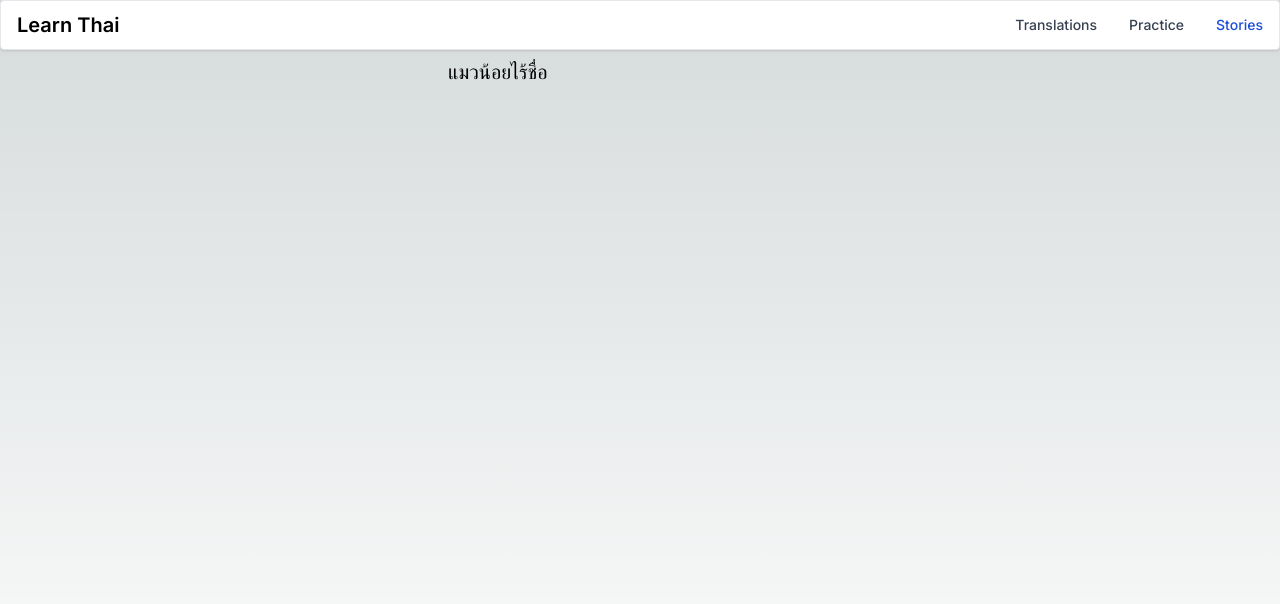
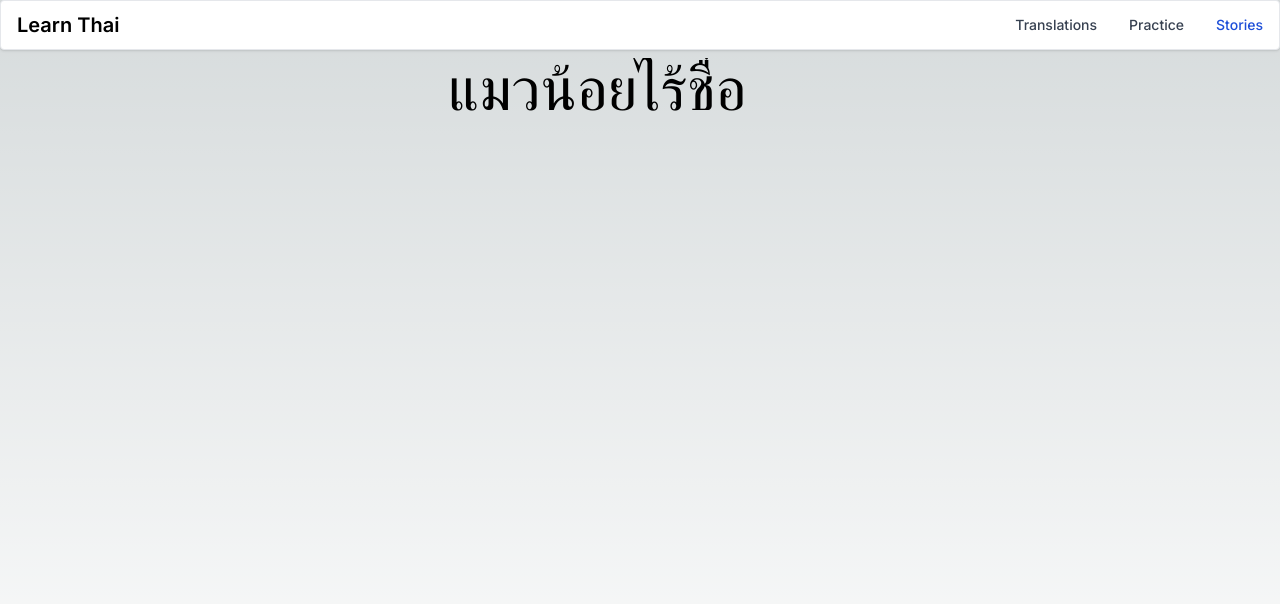
Before and after one commit to cameronrw-nz/thai-translations, a Next.js app: page /stories in a window 1280 px wide. Shown: the top 604 px of the page. Built offline with nearby package versions, Linux system fonts and the light colour scheme.

Commit message:
Aligning content better

```diff
--- a/app/layout.tsx
+++ b/app/layout.tsx
@@ -23,7 +23,7 @@ export default function RootLayout({
         <div className="h-screen flex flex-col">
           <TitleBar />
           <div className="flex justify-center overflow-hidden">
-            <Container className="my-2 sm:m-2 space-y-4 w-96 xl:max-w-1/5">
+            <Container className="my-2 sm:m-2 space-y-4 min-w-96 xl:max-w-1/5">
               {children}
             </Container>
           </div>
--- a/app/stories/stories-list.tsx
+++ b/app/stories/stories-list.tsx
@@ -11,7 +11,7 @@ export function StoriesList() {
     const [story, setStory] = useState<IStory>();
 
     return (
-        <Container className="overflow-auto">
+        <Container className="overflow-hidden">
             {!story && stories.map(story => {
                 return (
                     <StoryCard key={story.title} story={story} onPress={() => setStory(story)} />
--- a/app/stories/story-card.tsx
+++ b/app/stories/story-card.tsx
@@ -13,7 +13,7 @@ export function StoryCard(props: IStoryCardProps) {
         <Container>
             <div onClick={props.onPress}>
                 <div>
-                    <Translation language={TranslationLanguage.Thai}>{props.story.title}</Translation>
+                    <Translation language={TranslationLanguage.Thai} size="large">{props.story.title}</Translation>
                 </div>
             </div>
         </Container>
--- a/app/stories/story-line.tsx
+++ b/app/stories/story-line.tsx
@@ -56,10 +56,10 @@ export function StoryLine(props: ISentenceProps) {
     })
 
     return (
-        <>
+        <span className="space-x-2">
             {sentencesWithDefinitions.map(sentenceWithDefinition => {
                 return (
-                    <div key={Math.random()}>
+                    <span key={Math.random()}>
                         {sentenceWithDefinition.map(wordWithDefinitions => {
                             return (
                                 <WordWithDefinitions
@@ -68,9 +68,9 @@ export function StoryLine(props: ISentenceProps) {
                                     onPress={() => props.onTranslationSelected(wordWithDefinitions.translation)} />
                             )
                         })}
-                    </div>
+                    </span>
                 )
             })}
-        </>
+        </span>
     )
 }
--- a/app/stories/story-view.tsx
+++ b/app/stories/story-view.tsx
@@ -21,7 +21,7 @@ export function StoryView(props: IStoryViewProps) {
                 {props.story.paragraphs.map(paragraph => {
                     console.log(paragraph)
                     return (
-                        <Container key={paragraph[0].sentences[0]} className="space-y-4">
+                        <Container key={paragraph[0].sentences[0]} className="space-y-0">
                             {paragraph.map(line => {
                                 return (
                                     <div key={line.sentences[0]} >
```
